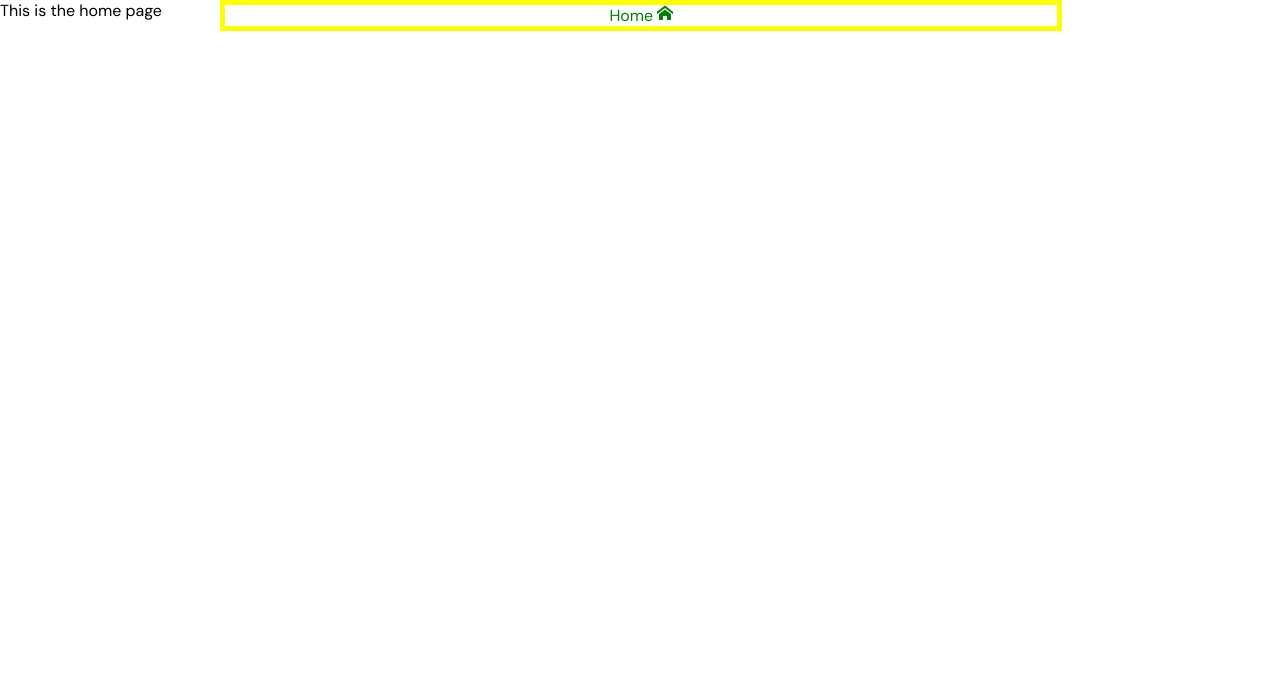
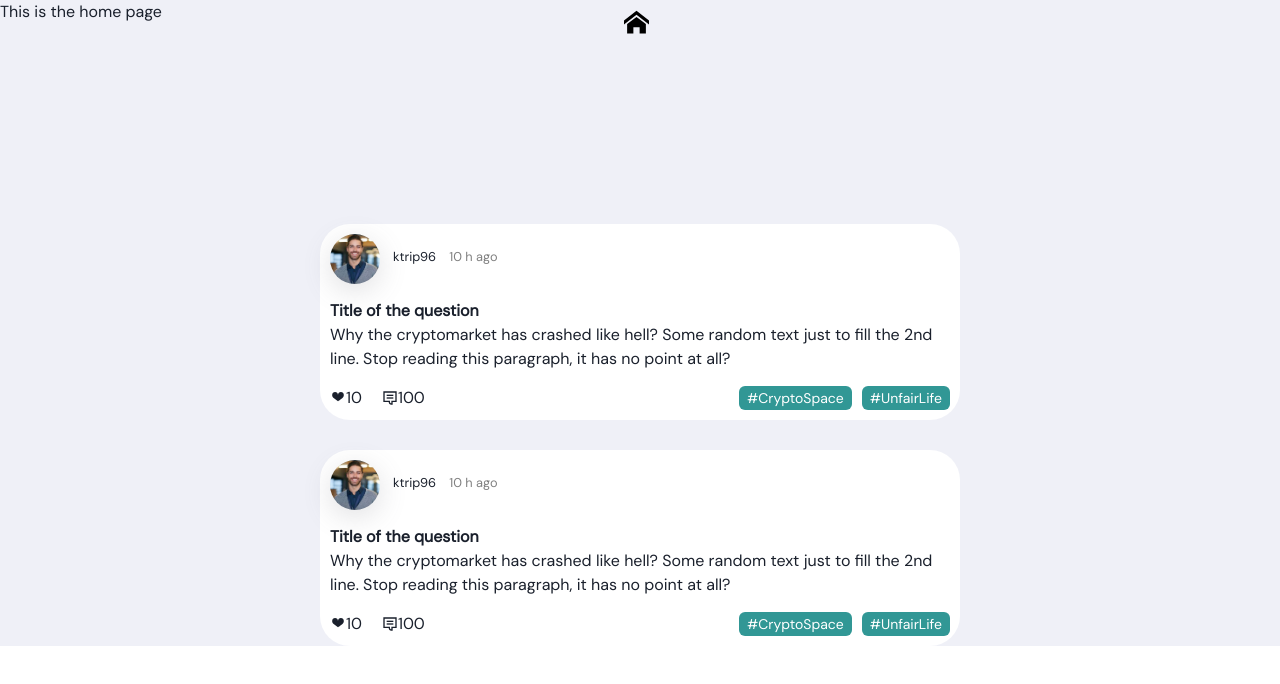
Before and after one commit to ktrip96/QnA_project, a React (Create React App) app in the folder client/: page / in a window 1280 px wide. Shown: the top 684 px of the page. Built offline with nearby package versions, Linux system fonts and the light colour scheme; no server answers.

Commit message:
Question Component + Navbar + AddNewQuestion updates

```diff
--- a/client/package.json
+++ b/client/package.json
@@ -3,10 +3,14 @@
   "version": "0.1.0",
   "private": true,
   "dependencies": {
+    "@chakra-ui/react": "^1.6.5",
+    "@emotion/react": "^11.4.0",
+    "@emotion/styled": "^11.3.0",
     "@testing-library/jest-dom": "^5.12.0",
     "@testing-library/react": "^11.2.7",
     "@testing-library/user-event": "^12.8.3",
     "axios": "^0.21.1",
+    "framer-motion": "^4.1.17",
     "react": "^17.0.2",
     "react-dom": "^17.0.2",
     "react-icons": "^4.2.0",
--- a/client/src/Navbar.js
+++ b/client/src/Navbar.js
@@ -1,20 +1,44 @@
-import React, { useContext } from 'react'
+import React, { useContext, useEffect, useState } from 'react'
 import { Link } from 'react-router-dom'
-import Logout from './pages/Logout'
+import axios from 'axios'
 import AuthContext from './context/AuthContext'
 import { ImHome } from 'react-icons/im'
-import { CgProfile, CgLogIn, CgUserAdd } from 'react-icons/cg'
+import { CgProfile, CgLogIn, CgUserAdd, CgLogOut } from 'react-icons/cg'
 import styled from 'styled-components'
 
 export default function Navbar() {
-  const { isLoggedIn } = useContext(AuthContext)
+  const { isLoggedIn, getLoggedIn } = useContext(AuthContext)
+  const [page, setPage] = useState('')
+
+  useEffect(() => {
+    const url = window.location.href
+    const slashIndex = url.indexOf('/', 10) + 1
+    if (slashIndex === 0) setPage('')
+    else setPage(url.substring(slashIndex))
+  }, [])
+
+  // When the user presses Logout:
+  // => I remove the token from the cookies (I can't do it with JS because cookies are HTTP only, so I post to the following URL)
+  // => I need to update my context state from LoggedIn === true to false.
+  // => I need to redirect him to the home page
+
+  async function logOut() {
+    await axios.post('http://localhost:5000/auth/logout')
+    await getLoggedIn()
+    setPage('')
+  }
+
+  // Styling
 
   const StyledLink = styled(Link)`
     text-decoration: none;
-    color: green;
-
+    color: ${page === 'myaccount' ? 'white' : 'black'};
+    transition: transform 0.3s;
     &:focus,
-    &:hover,
+    &:hover {
+      transform: scale(1.2);
+    }
+    ,
     &:visited,
     &:link,
     &:active {
@@ -30,29 +54,32 @@ export default function Navbar() {
     display: flex;
     width: 65%;
     justify-content: space-around;
-    border: 5px solid yellow;
+    margin: 10px;
   `
+
   return (
     <NavbarStyle>
       <StyledLink to='/'>
-        Home <ImHome />
+        <ImHome style={{ fontSize: 25 }} onClick={() => setPage('')} />
       </StyledLink>
       {isLoggedIn === false && (
         <>
-          <StyledLink to='/login'>
+          <StyledLink to='/login' onClick={() => setPage('login')}>
             Login <CgLogIn />
           </StyledLink>
-          <StyledLink to='/signup'>
+          <StyledLink to='/signup' onClick={() => setPage('signup')}>
             Signup <CgUserAdd />
           </StyledLink>
         </>
       )}
       {isLoggedIn === true && (
         <>
-          <StyledLink to='/myaccount'>
-            My Account <CgProfile />
+          <StyledLink to='/myaccount' onClick={() => setPage('myaccount')}>
+            <CgProfile style={{ fontSize: 28 }} />
           </StyledLink>
-          <Logout />
+          <StyledLink to=''>
+            <CgLogOut onClick={logOut} style={{ fontSize: 28 }} />
+          </StyledLink>
         </>
       )}
     </NavbarStyle>
--- /dev/null
+++ b/client/src/components/AddNewQuestion.js
@@ -0,0 +1,19 @@
+import React from 'react'
+import { FaPlusCircle } from 'react-icons/fa'
+import { Button } from '@chakra-ui/react'
+
+export default function AddNewQuestion() {
+  return (
+    <div>
+      <FaPlusCircle color='yellow' />
+      <Button
+        leftIcon={<FaPlusCircle />}
+        colorScheme='yellow'
+        color='white'
+        variant='solid'
+      >
+        Add new question
+      </Button>
+    </div>
+  )
+}
--- a/client/src/components/ProfileImage.js
+++ b/client/src/components/ProfileImage.js
@@ -6,14 +6,14 @@ import avatar from '../images/man.jpeg'
       This is a Profile Image component , that gets as a prop the dimension of the profile border.
 **/
 
-export default function ProfileImage({ size }) {
+export default function ProfileImage({ size, marginT, marginB }) {
   const Profile = styled.div`
     border-radius: 30px;
     box-shadow: rgba(100, 100, 111, 0.2) 0px 7px 29px 0px;
-    height: ${(props) => props.size}px;
-    width: ${(props) => props.size}px;
-    margin-top: 50px;
-    margin-bottom: 20px;
+    height: ${size}px;
+    width: ${size}px;
+    margin-top: ${marginT}px;
+    margin-bottom: ${marginB}px;
     background-color: white;
     background-image: url(${avatar});
     background-size: cover;
--- /dev/null
+++ b/client/src/components/Question.js
@@ -0,0 +1,91 @@
+import React from 'react'
+import { CgComment } from 'react-icons/cg'
+import { TiHeart } from 'react-icons/ti'
+import { Tag } from '@chakra-ui/react'
+import ProfileImage from './ProfileImage'
+import styled from 'styled-components'
+
+export default function Question() {
+  const Date = styled.p`
+    color: gray;
+  `
+  const Likes = styled.div`
+    display: flex;
+  `
+
+  const Comments = styled.div`
+    display: flex;
+    margin-left: 20px;
+  `
+
+  const UpperLine = styled.div`
+    display: flex;
+    font-size: 0.8em;
+  `
+
+  const LastLine = styled.div`
+    display: flex;
+  `
+
+  const QuestionBox = styled.div`
+    display: flex;
+    flex-direction: column;
+    background-color: #fff;
+    border-radius: 30px;
+    padding: 10px;
+    width: 50%;
+    margin: auto;
+    margin-top: 30px;
+  `
+
+  const QuestionDescription = styled.div`
+    margin-top: 15px;
+    margin-bottom: 15px;
+  `
+
+  const IconMargin = {
+    marginTop: 4,
+  }
+
+  return (
+    <div>
+      <QuestionBox>
+        <UpperLine>
+          <ProfileImage size={50} marginB={0} marginT={0} />
+          <p style={{ marginTop: 13, marginLeft: 13 }}>ktrip96</p>
+
+          <Date style={{ marginTop: 13, marginLeft: 13 }}> 10 h ago</Date>
+        </UpperLine>
+        <QuestionDescription>
+          <b>Title of the question</b>
+          <p>
+            Why the cryptomarket has crashed like hell? Some random text just to
+            fill the 2nd line. Stop reading this paragraph, it has no point at
+            all?
+          </p>
+        </QuestionDescription>
+        <LastLine>
+          <Likes>
+            <TiHeart style={{ marginTop: 2 }} />
+            <p>10</p>
+          </Likes>
+          <Comments>
+            <CgComment style={IconMargin} />
+            <p>100</p>
+          </Comments>
+          <Tag
+            size={'md'}
+            variant='solid'
+            colorScheme='teal'
+            style={{ marginLeft: 'auto', marginRight: 10 }}
+          >
+            #CryptoSpace
+          </Tag>
+          <Tag size={'md'} variant='solid' colorScheme='teal'>
+            #UnfairLife
+          </Tag>
+        </LastLine>
+      </QuestionBox>
+    </div>
+  )
+}
--- a/client/src/index.js
+++ b/client/src/index.js
@@ -1,6 +1,7 @@
 import React from 'react'
 import ReactDOM from 'react-dom'
 import App from './App'
+import { ChakraProvider } from '@chakra-ui/react'
 import { BrowserRouter } from 'react-router-dom'
 import { AuthContextProvider } from './context/AuthContext'
 
@@ -8,7 +9,9 @@ ReactDOM.render(
   <React.StrictMode>
     <BrowserRouter>
       <AuthContextProvider>
-        <App />
+        <ChakraProvider>
+          <App />
+        </ChakraProvider>
       </AuthContextProvider>
     </BrowserRouter>
   </React.StrictMode>,
--- a/client/src/pages/Home.js
+++ b/client/src/pages/Home.js
@@ -1,13 +1,23 @@
 import React, { useContext } from 'react'
 import { Link } from 'react-router-dom'
+import AddNewQuestion from '../components/AddNewQuestion'
+import Question from '../components/Question'
 import AuthContext from '../context/AuthContext'
 
 export default function Home() {
   const { isLoggedIn } = useContext(AuthContext)
   return (
-    <div>
+    <div style={{ backgroundColor: '#eff0f7' }}>
       This is the home page
-      {isLoggedIn === true && <Link to='/newQuestion'>Ask a question</Link>}
+      <div style={{ marginTop: 200 }}></div>
+      <Question />
+      <Question />
+      {isLoggedIn === true && (
+        <Link to='/newQuestion'>
+          <AddNewQuestion />
+          Ask a question
+        </Link>
+      )}
     </div>
   )
 }
--- a/client/src/pages/Logout.js
+++ /dev/null
@@ -1,26 +0,0 @@
-import axios from 'axios'
-import React, { useContext } from 'react'
-import AuthContext from '../context/AuthContext'
-import { useHistory } from 'react-router'
-import { CgLogOut } from 'react-icons/cg'
-
-export default function Logout() {
-  const { getLoggedIn } = useContext(AuthContext)
-  const history = useHistory()
-  // When the user presses Logout:
-  // => I remove the token from the cookies (I can't do it with JS because cookies are HTTP only, so I post to the following URL)
-  // => I need to update my context state from LoggedIn === true to false.
-  // => I need to redirect him to the home page
-
-  async function logOut() {
-    await axios.post('http://localhost:5000/auth/logout')
-    await getLoggedIn()
-    history.push('/')
-  }
-
-  return (
-    <button onClick={logOut}>
-      Log Out <CgLogOut />
-    </button>
-  )
-}
--- a/client/src/pages/MyAccount.js
+++ b/client/src/pages/MyAccount.js
@@ -1,6 +1,7 @@
 import React from 'react'
 import styled from 'styled-components'
 import ProfileImage from '../components/ProfileImage'
+import Question from '../components/Question'
 
 const Background = styled.div`
   display: flex;
@@ -30,13 +31,14 @@ const ProfileBox = styled.div`
   @media (max-width: 768px) {
     width: 100%;
   }
+  padding-top: 10px;
 `
 
 export default function MyAccount() {
   return (
     <>
       <Background>
-        <ProfileImage size={150} />
+        <ProfileImage size={150} marginT={70} marginB={20} />
         <b>
           <h4>ktrip96</h4>
         </b>
@@ -44,7 +46,10 @@ export default function MyAccount() {
           I am a software engineer at Google
         </span>
       </Background>
-      <ProfileBox></ProfileBox>
+      <ProfileBox>
+        <Question />
+        <Question />
+      </ProfileBox>
     </>
   )
 }
```
Also changed, not shown: 1 other file (tests, documents, lock files or other folders).
